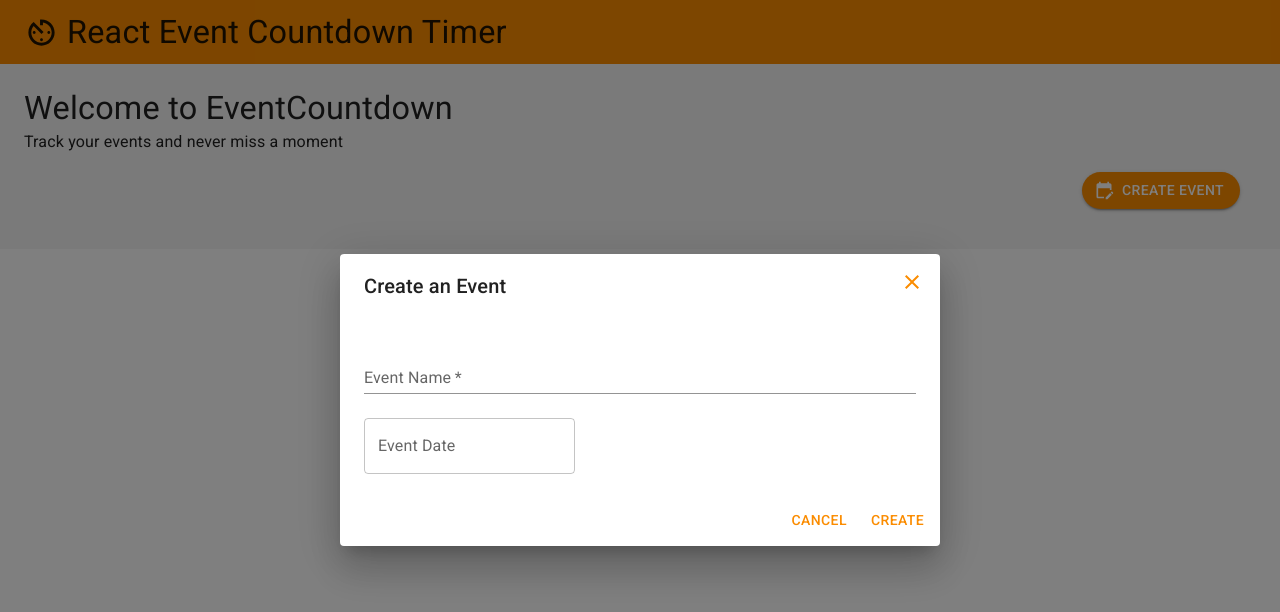
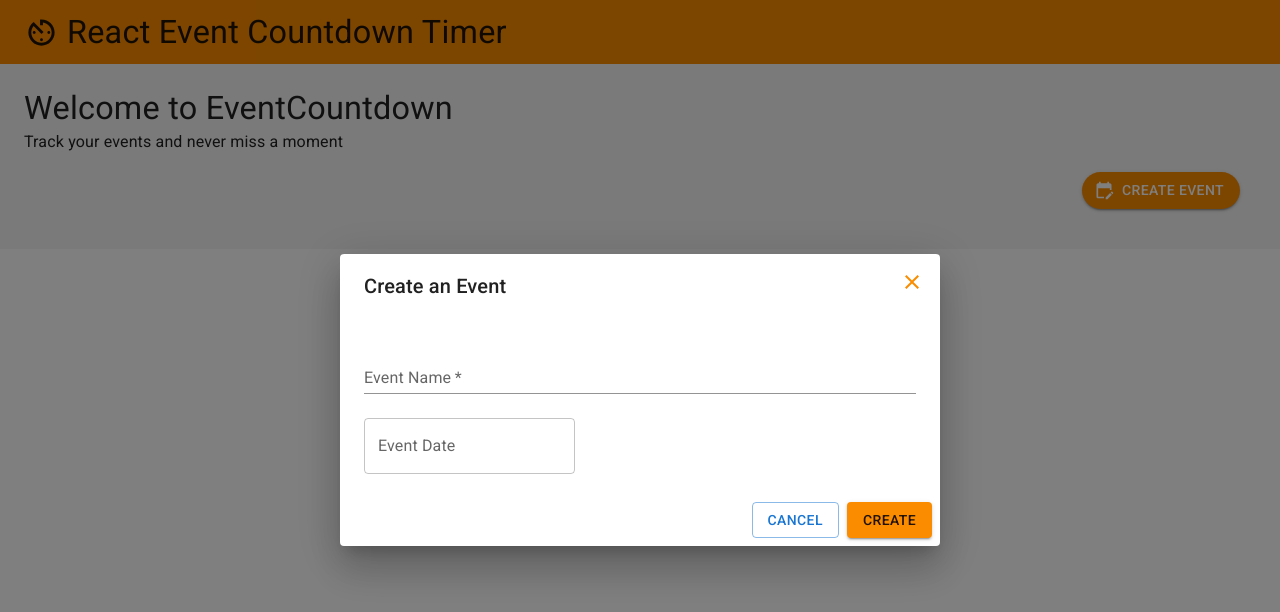
Before and after one commit to alik-balika/react-countdown-timer-app, a React app: page / in a window 1280 px wide. Both pictures are taken after a click on the button "CREATE EVENT". Shown: the top 612 px of the page. Built offline with nearby package versions, Linux system fonts and the light colour scheme; the HTML template or start-up script is replaced by a standard one.

Commit message:
fix button styles

```diff
--- a/src/components/CreateEventDialog.jsx
+++ b/src/components/CreateEventDialog.jsx
@@ -69,8 +69,16 @@ const CreateEventDialog = ({ open, setOpen }) => {
           />
         </DialogContent>
         <DialogActions>
-          <Button onClick={() => setOpen(false)}>Cancel</Button>
-          <Button type="submit">Create</Button>
+          <Button
+            onClick={() => setOpen(false)}
+            variant="outlined"
+            color="secondary"
+          >
+            Cancel
+          </Button>
+          <Button type="submit" variant="contained">
+            Create
+          </Button>
         </DialogActions>
       </Dialog>
     </>
```
